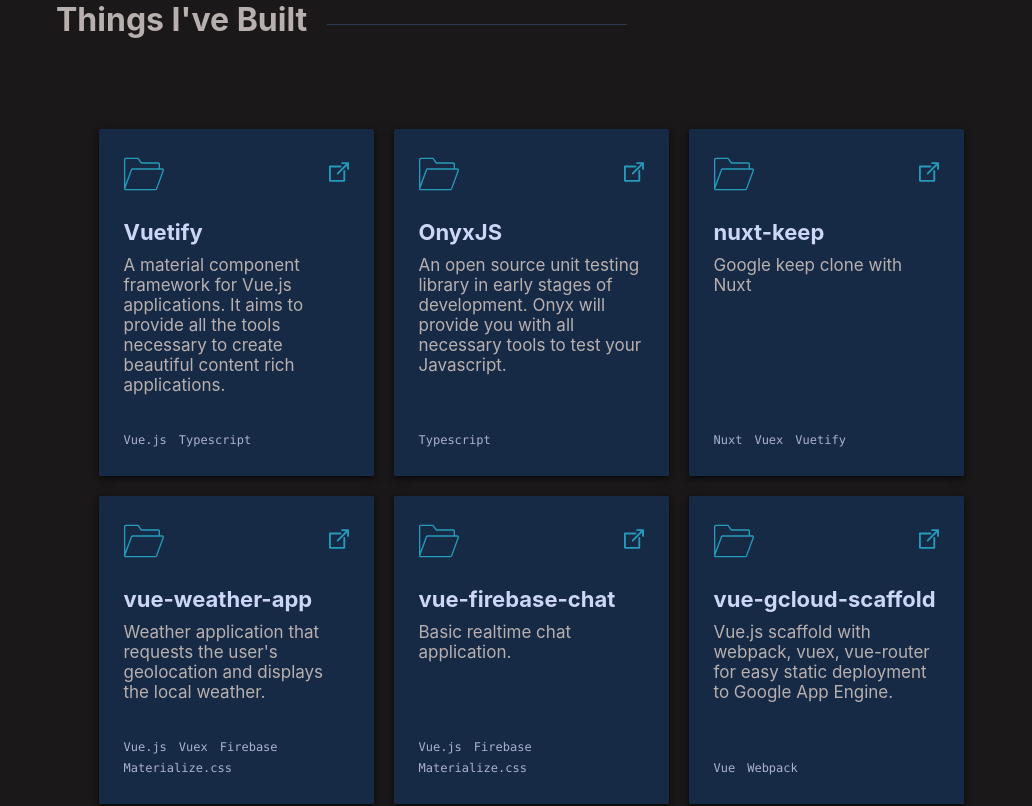
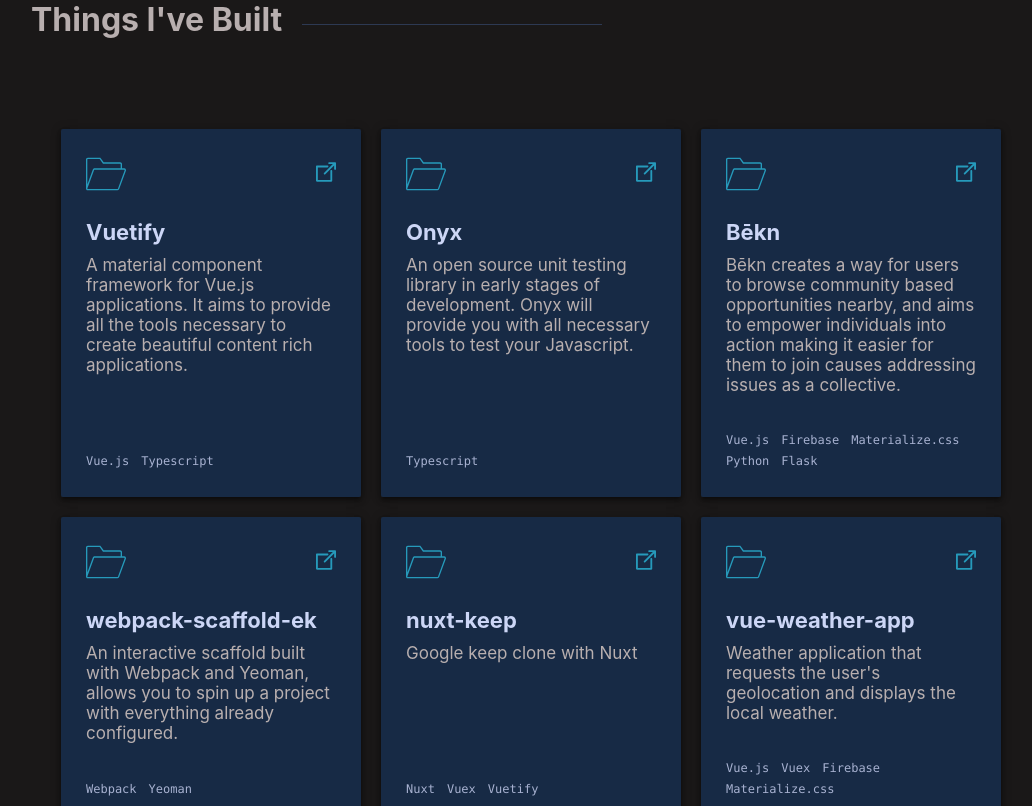
Before and after one commit to ElijahKotyluk/elijahkotyluk.com, a Nuxt app: page / in a window 1280 px wide. Shown: the part 2420-3226 px from the top of the page, without its empty margins (109-1141 px from the left). Built offline with nearby package versions, Linux system fonts and the light colour scheme.

Commit message:
chore(projects): update projects section
Update project items. Update some scss to better display the project cards.

```diff
--- a/components/ProjectCard.vue
+++ b/components/ProjectCard.vue
@@ -72,7 +72,7 @@
 
 <style lang="scss" scoped>
 .project-card-container {
-  width: 275px;
+  width: 300px;
   margin: 10px 10px;
   box-shadow: 0 2px 4px -1px rgba(0, 0, 0, .4),
               0 4px 5px 0 rgba(0, 0, 0, .25),
--- a/components/sections/Projects.vue
+++ b/components/sections/Projects.vue
@@ -38,11 +38,25 @@
           technologies: ['Vue.js', 'Typescript']
         },
         {
-          title: 'OnyxJS',
+          title: 'Onyx',
           ariaLabel: 'Onyx',
           description: 'An open source unit testing library in early stages of development. Onyx will provide you with all necessary tools to test your Javascript.',
           externalLink: 'https://github.com/onyxjs/onyx',
           technologies: ['Typescript']
+        },
+        {
+          title: 'Bēkn',
+          ariaLabel: 'Bēkn',
+          description: 'Bēkn creates a way for users to browse community based opportunities nearby, and aims to empower individuals into action making it easier for them to join causes addressing issues as a collective.',
+          externalLink: 'https://www.bekn.org',
+          technologies: ['Vue.js', 'Firebase', 'Materialize.css', 'Python', 'Flask']
+        },
+        {
+          title: 'webpack-scaffold-ek',
+          ariaLabel: 'Webpack Scaffold EK',
+          description: 'An interactive scaffold built with Webpack and Yeoman, allows you to spin up a project with everything already configured.',
+          externalLink: 'https://github.com/ElijahKotyluk/webpack-scaffold-ek',
+          technologies: ['Webpack', 'Yeoman']
         },
         {
           title: 'nuxt-keep',
@@ -64,13 +78,6 @@
           description: 'Basic realtime chat application.',
           externalLink: 'https://github.com/ElijahKotyluk/vue-firebase-chat',
           technologies: ['Vue.js', 'Firebase', 'Materialize.css']
-        },
-        {
-          title: 'vue-gcloud-scaffold',
-          ariaLabel: 'Vue Gcloud Scaffold',
-          description: 'Vue.js scaffold with webpack, vuex, vue-router for easy static deployment to Google App Engine.',
-          externalLink: 'https://github.com/ElijahKotyluk/vue-gcloud-scaffold',
-          technologies: ['Vue', 'Webpack']
         }
       ]
     }
--- a/pages/index.vue
+++ b/pages/index.vue
@@ -29,7 +29,7 @@
 <style lang="scss">
 .container {
   margin: 0 auto;
-  max-width: 1000px;
+  max-width: 1100px;
   min-height: 100%;
   padding: 0px 25px;
   display: block;
```
